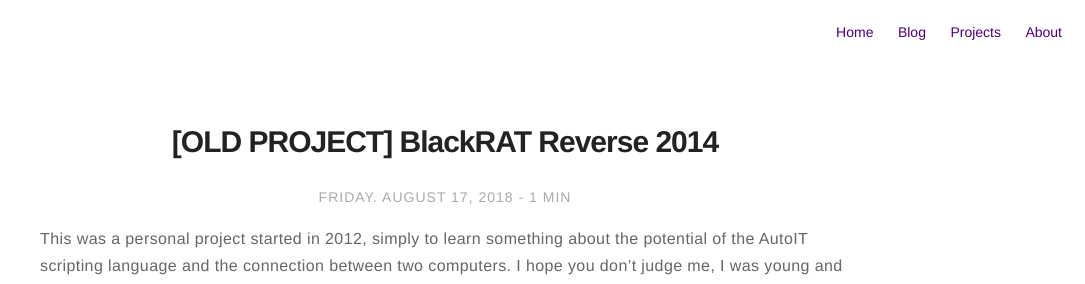
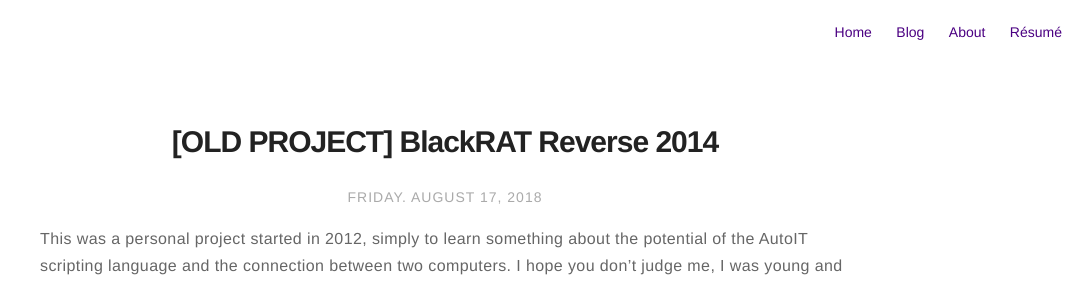
Before and after one commit to Maff1t/Maff1t.github.io, a Jekyll site: the page built from _posts/2018-08-17-BlackRAT-Reverse.md, in a window 1280 px wide. Shown: the top 284 px of the page, without its empty margins (195-1280 px from the left). Built offline with Jekyll 4.4.1, drawn with Linux system fonts in a browser that asks for light colours; part of the change alters nothing that is shown.

Commit message:
Update _config.yml

```diff
--- a/_config.yml
+++ b/_config.yml
@@ -12,9 +12,9 @@ picture: assets/images/profile.jpg
 
 # If you want to include your resume, set to true
 # and specify source (external or local).
-#resume: true
-#resume-external: true
-#resume-url: https://google.com/?q=my+resume
+resume: true
+resume-external: true
+resume-url: https://github.com/Maff1t/Maff1t.github.io/raw/master/CV.pdf
 
 url: https://maff1t.github.io
 # your url: http://USERNAME.github.io
@@ -44,14 +44,14 @@ email: lorenzomaffia97@gmail.com
 width: large
 
 # if you don't need projects, comment the *projects* configs below
-projects: true
+# projects: true
 
 # if you don't need "about" or "blog", comment them out below
 about: true
 blog: true
 
 # do you want to show the "read time" of the posts?
-read-time: true
+read-time: false
 
 # do you want to show the "tags" inside the posts?
 #show-tags: true
```
